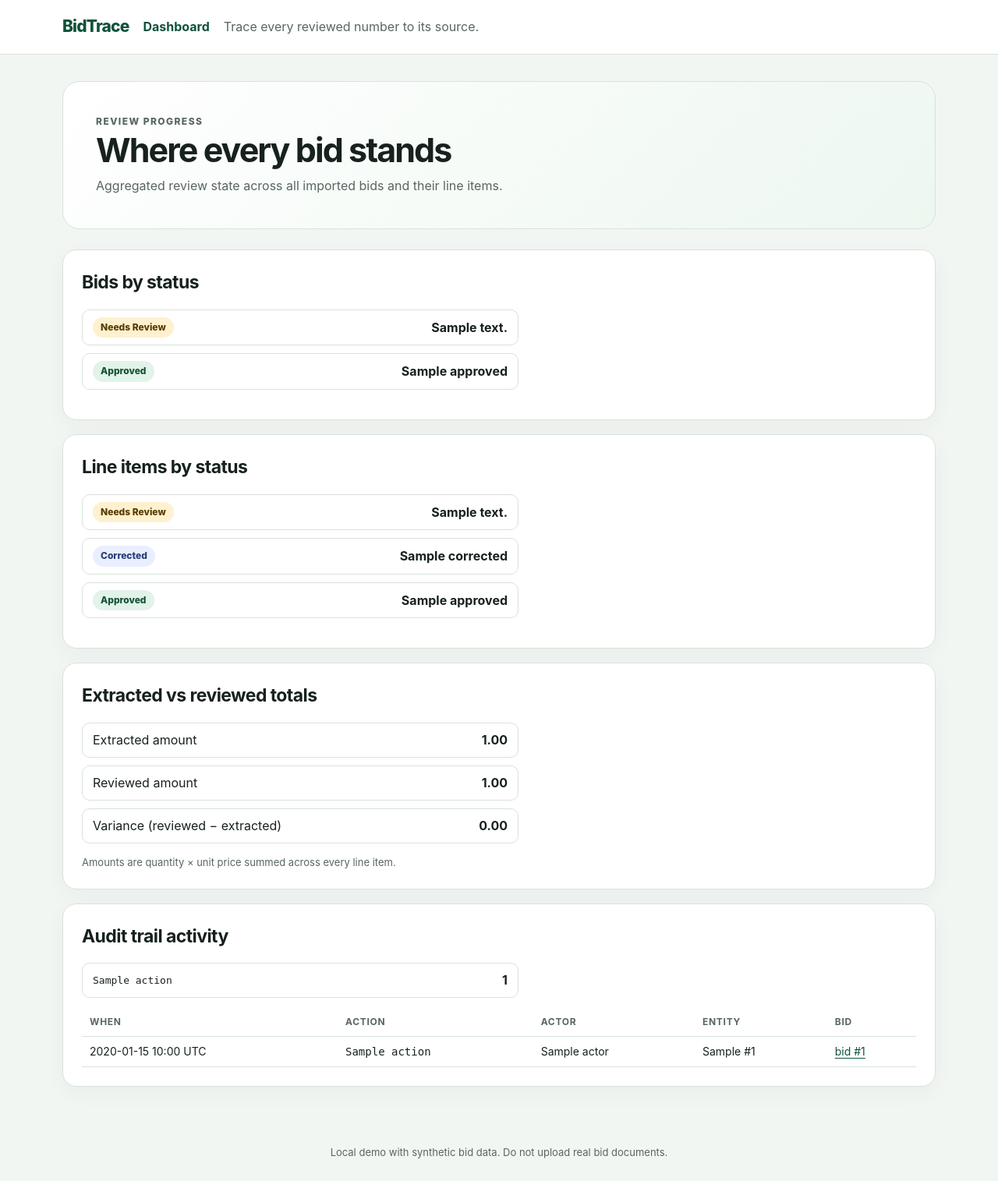
After one commit to KhangTran69/bid-trace, a FastAPI app: template app/templates/dashboard.html in a window 1280 px wide. The commit adds this page. Shown: the whole page at 78% size. Run offline with FastAPI, Linux system fonts and the light colour scheme; the template is opened without the code that fills it: most values are stand-ins (such as "Sample title", 1, 10 or a date in 2020).

Commit message:
feat(dashboard): review-progress analytics page
- app/services/analytics.py collects SQL-side aggregates: bids/items by
  status, audit counts, extracted vs reviewed amount totals, recent events
- GET /dashboard renders the new dashboard.html with stat cards and an
  audit-activity table; nav link added to the header
- Tests cover the empty state, imported+approved progress, service-level
  aggregates, and the auth redirect

```diff
--- a/app/main.py
+++ b/app/main.py
@@ -10,7 +10,7 @@ from starlette.middleware.sessions import SessionMiddleware
 
 from app.config import Settings
 from app.db import make_engine, make_session_factory
-from app.routes import auth, bids, documents, exports, imports, reviews
+from app.routes import auth, bids, dashboard, documents, exports, imports, reviews
 from app.security import apply_security_headers, origin_tuple
 
 logger = logging.getLogger("bidtrace")
@@ -58,6 +58,7 @@ def create_app(settings: Settings | None = None) -> FastAPI:
 
     app.include_router(auth.router)
     app.include_router(bids.router)
+    app.include_router(dashboard.router)
     app.include_router(imports.router)
     app.include_router(reviews.router)
     app.include_router(exports.router)
--- a/app/static/styles.css
+++ b/app/static/styles.css
@@ -80,3 +80,9 @@ button:hover, .button:hover { background: var(--accent-dark); }
 .user-name { color: #31443a; font-weight: 650; font-size: 14px; }
 .link-button { min-height: 34px; padding: 5px 12px; background: white; color: var(--accent-dark); border: 1px solid var(--line); font-size: 14px; }
 .link-button:hover { background: var(--accent-dark); color: white; }
+.stat-list { list-style: none; margin: 0 0 14px; padding: 0; display: grid; gap: 10px; max-width: 560px; }
+.stat-list li { display: flex; align-items: center; justify-content: space-between; padding: 9px 13px; border: 1px solid var(--line); border-radius: 10px; background: #fff; }
+.audit-table { width: 100%; border-collapse: collapse; font-size: 14px; margin-top: 6px; }
+.audit-table th, .audit-table td { text-align: left; padding: 8px 10px; border-bottom: 1px solid var(--line); }
+.audit-table th { color: var(--muted); font-size: 12px; letter-spacing: .06em; text-transform: uppercase; }
+.nav-link { font-weight: 650; color: var(--accent-dark); text-decoration: none; }
--- a/app/templates/base.html
+++ b/app/templates/base.html
@@ -9,6 +9,7 @@
 <body>
   <header class="site-header">
     <a class="brand" href="/" aria-label="BidTrace home">BidTrace</a>
+    <a class="nav-link" href="/dashboard">Dashboard</a>
     <span class="tagline">Trace every reviewed number to its source.</span>
     {% if user %}
     <nav class="auth-nav" aria-label="Account">
--- /dev/null
+++ b/app/templates/dashboard.html
@@ -0,0 +1,63 @@
+{% extends "base.html" %}
+{% block title %}BidTrace · Dashboard{% endblock %}
+{% block content %}
+  <section class="hero" aria-labelledby="dash-title">
+    <p class="eyebrow">REVIEW PROGRESS</p>
+    <h1 id="dash-title">Where every bid stands</h1>
+    <p>Aggregated review state across all imported bids and their line items.</p>
+  </section>
+
+  <section class="panel" aria-labelledby="bids-status-title">
+    <h2 id="bids-status-title">Bids by status</h2>
+    <ul class="stat-list">
+      <li><span class="status status-needs_review">Needs review</span><strong>{{ stats.bids_by_status.get('needs_review', 0) }}</strong></li>
+      <li><span class="status status-approved">Approved</span><strong>{{ stats.bids_by_status.get('approved', 0) }}</strong></li>
+    </ul>
+  </section>
+
+  <section class="panel" aria-labelledby="items-status-title">
+    <h2 id="items-status-title">Line items by status</h2>
+    <ul class="stat-list">
+      <li><span class="status status-needs_review">Needs review</span><strong>{{ stats.items_by_status.get('needs_review', 0) }}</strong></li>
+      <li><span class="status status-corrected">Corrected</span><strong>{{ stats.items_by_status.get('corrected', 0) }}</strong></li>
+      <li><span class="status status-approved">Approved</span><strong>{{ stats.items_by_status.get('approved', 0) }}</strong></li>
+    </ul>
+  </section>
+
+  <section class="panel" aria-labelledby="totals-title">
+    <h2 id="totals-title">Extracted vs reviewed totals</h2>
+    <ul class="stat-list">
+      <li><span>Extracted amount</span><strong>{{ "%.2f"|format(stats.total_extracted_amount) }}</strong></li>
+      <li><span>Reviewed amount</span><strong>{{ "%.2f"|format(stats.total_reviewed_amount) }}</strong></li>
+      <li><span>Variance (reviewed − extracted)</span><strong>{{ "%.2f"|format(stats.total_reviewed_amount - stats.total_extracted_amount) }}</strong></li>
+    </ul>
+    <p class="hint">Amounts are quantity × unit price summed across every line item.</p>
+  </section>
+
+  <section class="panel" aria-labelledby="audit-title">
+    <h2 id="audit-title">Audit trail activity</h2>
+    <ul class="stat-list">
+      {% for action, count in stats.audit_counts.items() %}
+        <li><code>{{ action }}</code><strong>{{ count }}</strong></li>
+      {% else %}
+        <li><span class="hint">No audit events recorded yet.</span></li>
+      {% endfor %}
+    </ul>
+    {% if stats.recent_events %}
+      <table class="audit-table" aria-label="Recent audit events">
+        <thead><tr><th>When</th><th>Action</th><th>Actor</th><th>Entity</th><th>Bid</th></tr></thead>
+        <tbody>
+          {% for event in stats.recent_events %}
+            <tr>
+              <td>{{ event.created_at.strftime('%Y-%m-%d %H:%M UTC') }}</td>
+              <td><code>{{ event.action }}</code></td>
+              <td>{{ event.actor }}</td>
+              <td>{{ event.entity_type }} #{{ event.entity_id }}</td>
+              <td><a href="/bids/{{ event.bid_id }}">bid #{{ event.bid_id }}</a></td>
+            </tr>
+          {% endfor %}
+        </tbody>
+      </table>
+    {% endif %}
+  </section>
+{% endblock %}
```
Also changed, not shown: app/routes/dashboard.py (added, +21 -0 lines), app/services/analytics.py (added, +63 -0 lines), tests/test_dashboard.py (added, +117 -0 lines).
